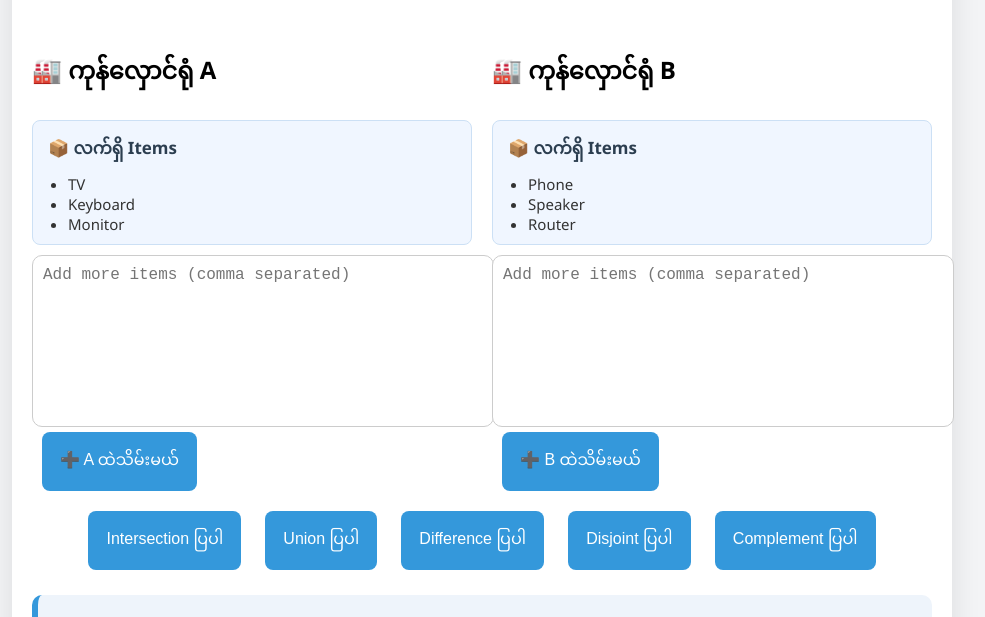
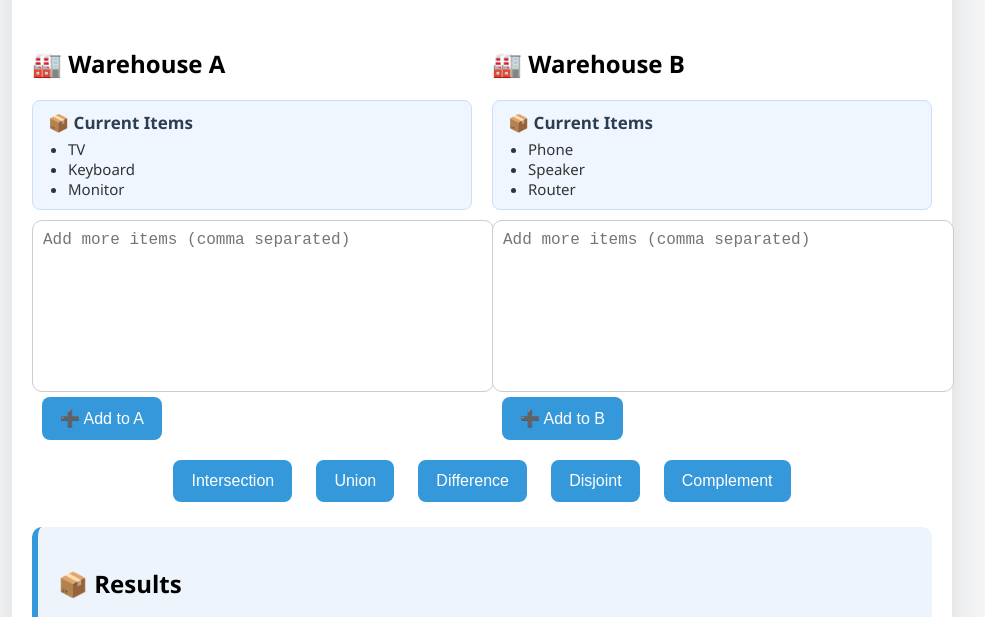
Before and after one commit to DevHuang1/newPj, a plain HTML site: page index.html in a window 1280 px wide. Shown: the part 137-754 px from the top of the page, without its empty margins (158-1143 px from the left). Drawn offline with Linux system fonts and the light colour scheme.

Commit message:
Update index.html

```diff
--- a/index.html
+++ b/index.html
@@ -12,10 +12,10 @@
       <div class="warehouses">
         <!-- Warehouse A -->
         <div class="box">
-          <h2>🏭 ကုန်လှောင်ရုံ A</h2>
+          <h2>🏭 Warehouse A</h2>
 
           <div class="list-box">
-            <h4>📦 လက်ရှိ Items</h4>
+            <h4>📦 Current Items</h4>
             <ul id="listA">
               <li>TV</li>
 
@@ -29,16 +29,16 @@
             placeholder="Add more items (comma separated)"
           ></textarea>
           <button onclick="appendItems('warehouseA', 'listA')">
-            ➕ A ထဲသိမ်းမယ်
+            ➕ Add to A
           </button>
         </div>
 
         <!-- Warehouse B -->
         <div class="box">
-          <h2>🏭 ကုန်လှောင်ရုံ B</h2>
+          <h2>🏭 Warehouse B</h2>
 
           <div class="list-box">
-            <h4>📦 လက်ရှိ Items</h4>
+            <h4>📦 Current Items</h4>
             <ul id="listB">
               <li>Phone</li>
               <li>Speaker</li>
@@ -52,17 +52,17 @@
             placeholder="Add more items (comma separated)"
           ></textarea>
           <button onclick="appendItems('warehouseB', 'listB')">
-            ➕ B ထဲသိမ်းမယ်
+            ➕ Add to B
           </button>
         </div>
       </div>
 
       <div class="buttons">
-        <button onclick="showIntersection()">Intersection ပြပါ</button>
-        <button onclick="showUnion()">Union ပြပါ</button>
-        <button onclick="showUnavailable()">Difference ပြပါ</button>
-        <button onclick="showDisjoint()">Disjoint ပြပါ</button>
-        <button onclick="showComplement()">Complement ပြပါ</button>
+        <button onclick="showIntersection()">Intersection</button>
+        <button onclick="showUnion()">Union</button>
+        <button onclick="showUnavailable()">Difference</button>
+        <button onclick="showDisjoint()">Disjoint</button>
+        <button onclick="showComplement()">Complement</button>
       </div>
 
       <div class="results-box">
```
